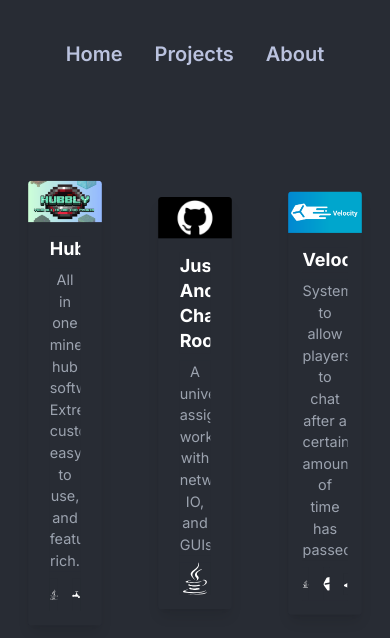
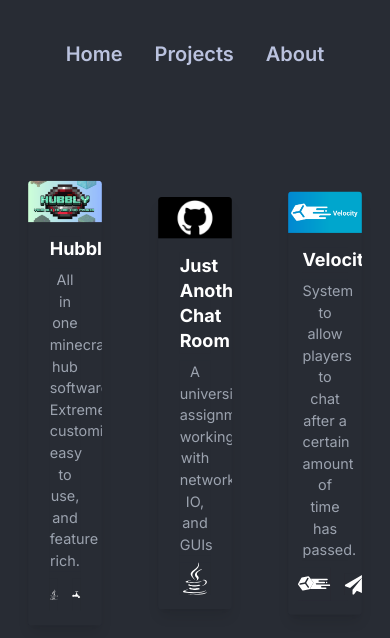
Before and after one commit to CalRL/cal.ceo3, a Next.js app: page /projects in a window 390 px wide. Shown: the top 638 px of the page. Built offline with nearby package versions, Linux system fonts and the light colour scheme.

Commit message:
0.1.12
Fixed about page on mobile

```diff
--- a/app/App.css
+++ b/app/App.css
@@ -4,8 +4,8 @@
 
 * {
   background-color: #282c34;
-  overflow: hidden;
 }
+
 :root {
   height: 100vh;
 }
--- a/app/layout.tsx
+++ b/app/layout.tsx
@@ -17,7 +17,9 @@
   return (
     <html lang="en">
       <link rel="icon" href="/favicon.ico" sizes="any" />
-      <body className={`${inter.className} animate-blur h-full`}>
+      <body
+        className={`${inter.className} animate-blur h-full xl:overflow-hidden`}
+      >
         {children}
       </body>
     </html>
```
